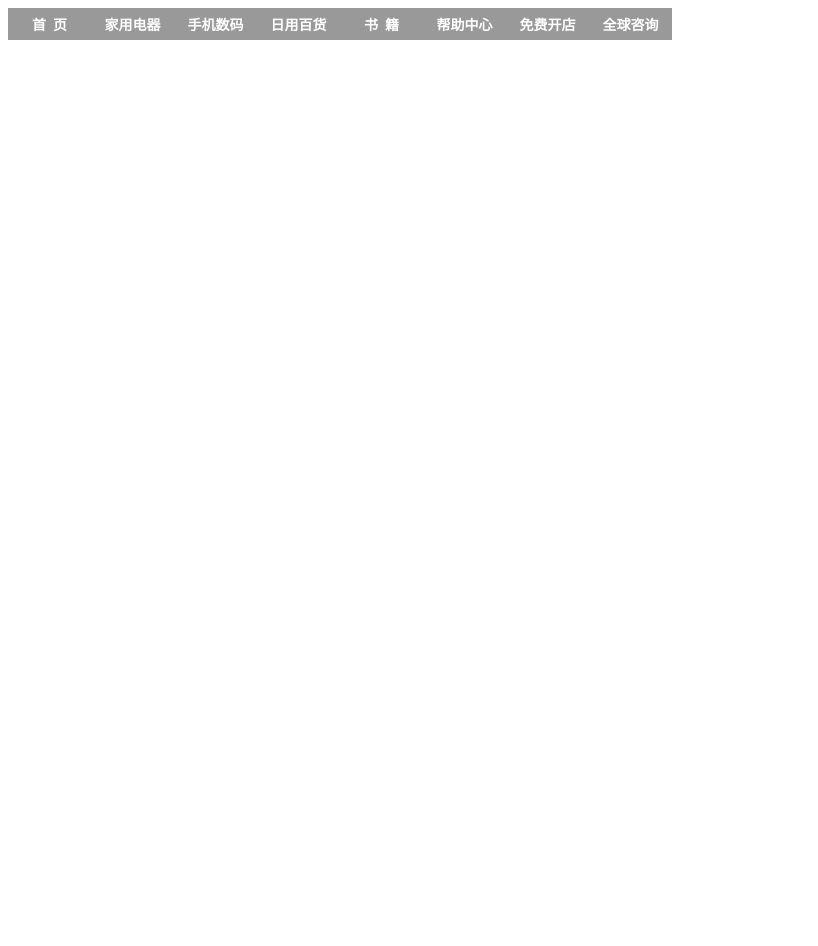
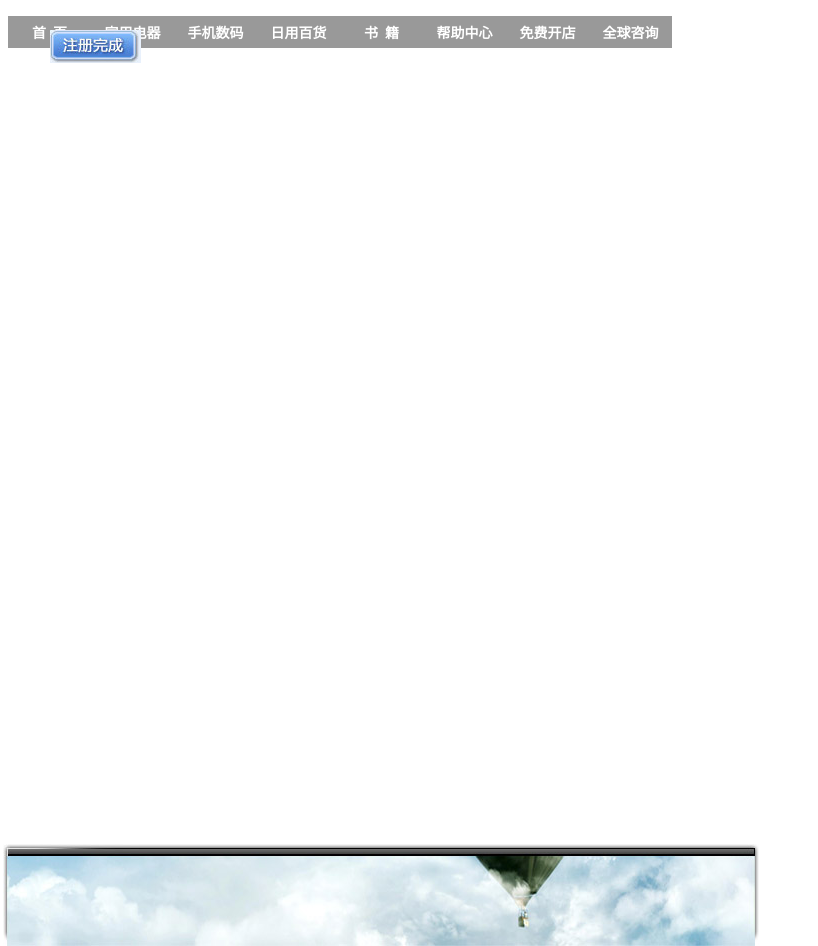
Before and after one commit to Airmanz/Test, a plain HTML site: page book/6.1.html in a window 1280 px wide. Shown: the whole page, without its empty margins (0-818 px from the left). Before the commit the page ends 800 px from the top, so only its background shows below. Drawn offline with Linux system fonts and the light colour scheme.

Commit message:
Signed-off-by: Airman <q834165871q@qq.com>

```diff
--- a/book/6.1.html
+++ b/book/6.1.html
@@ -30,6 +30,17 @@ li{
 	list-style:none;
 	float:left;
 }
+#adver{
+	position:absolute;
+	left:50px;
+	top:30px;
+	z-index:2;
+}
+.pic{
+	position:absolute;
+	left: 3px;
+	top: 828px;
+}
 </style>
 </head>
 
@@ -44,6 +55,9 @@ li{
 <li>免费开店</li>
 <li>全球咨询</li>
 </ul>
+<p>&nbsp;</p>
+<div id="adver" onclick="inix"><img src="images/register.jpg" width="91" height="33" /></div>
+<p class="pic"><img src="images/bottom.jpg" width="756" height="102" /></p>
 </body>
 <script type="text/javascript">
 var len = document.getElementsByTagName("li");
@@ -52,6 +66,7 @@ for(var i = 0; i < len.length; i++){
 		this.style.backgroundColor="#f00";
 		this.style.color="#000000";
 		this.style.fontSize="15px";
+		this.style.cursor="pointer";
 	}
 	len[i].onmouseout = function(){
 		this.style.backgroundColor="#999";
@@ -59,5 +74,27 @@ for(var i = 0; i < len.length; i++){
 		this.style.fontSize="14px";
 	}
 }
+
+var adverTop;
+var adverLeft;
+var adverObject;
+function inix(){
+	adverObject = document.getElementById("adver");
+	if(adverObject.currentStyle){
+		adverTop = parseInt(adverObject.currentStyle.top);
+		adverLeft = parseInt(adverObject.currentStyle.left);
+	}
+	else{
+		adverTop = parseInt(document.defaultView.getComputedStyle(adverObject,null).top);
+		adverLeft = parseInt(document.defaultView.getComputedStyle(adverObject,null).left);
+	}
+}
+
+function move(){
+	adverObject.style.top=adverTop+parseInt(document.documentElement.scrollTop)+"px";
+	adverObject.style.left=adverLeft+parseInt(document.documentElement.scrollLeft)+"px";
+}
+window.onload=inix;
+window.onscroll=move;
 </script>
 </html>
```
Also changed, not shown: book/blog.html (+0 -1 lines).
